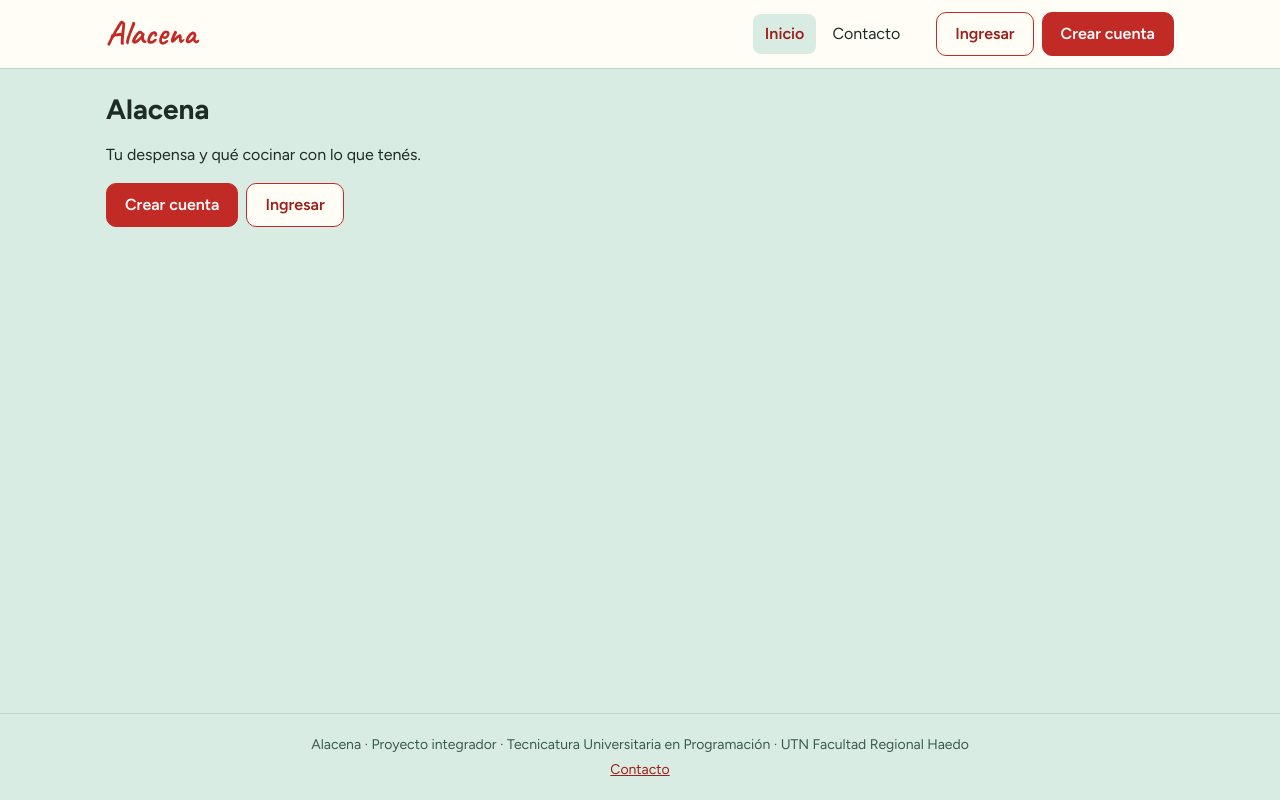
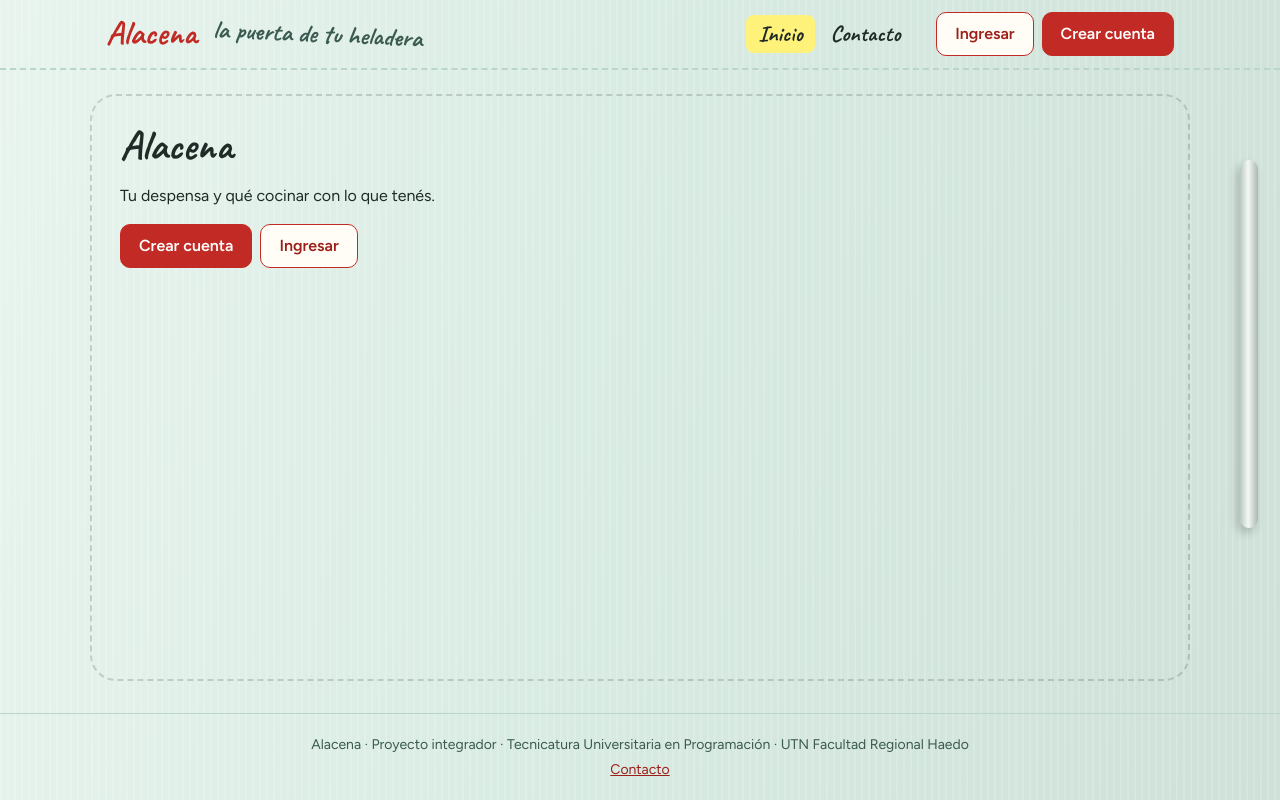
Before and after one commit to alacena-utn/alacena, a PHP site: page / in a window 1280 px wide. Run offline with PHP 8.4, Linux system fonts and the light colour scheme.

Commit message:
style: identidad visual del modelo Heladera

```diff
--- a/public/css/estilos.css
+++ b/public/css/estilos.css
@@ -545,6 +545,201 @@ tr:last-child td {
   }
 }
 
+/* ─────────────── Toques del modelo Heladera ─────────────── */
+
+/* Títulos escritos a mano */
+h1 {
+  font: 700 2.6rem/1.05 var(--fuente-mano);
+  color: var(--color-acento);
+}
+
+/* Barra: sin franja blanca, como la puerta del boceto */
+.barra {
+  background: transparent;
+  border-bottom: 2px dashed var(--color-borde);
+}
+
+.menu ul a {
+  font: 700 1.4rem/1 var(--fuente-mano);
+}
+
+.menu ul a[aria-current="page"] {
+  background: var(--color-postit);
+  color: var(--color-texto);
+}
+
+/* Tarjetas y formularios: hoja de cuaderno con cinta */
+.tarjeta {
+  position: relative;
+  border: none;
+  border-radius: 2px;
+  padding: 30px 22px 22px 52px;
+  background-color: var(--color-superficie);
+  background-image: repeating-linear-gradient(180deg, transparent 0 29px, #cfe0f2 29px 30px);
+  box-shadow: 0 14px 26px rgb(0 0 0 / 15%);
+  transform: rotate(-.4deg);
+}
+
+.tarjeta::before {
+  content: "";
+  position: absolute;
+  top: 0;
+  bottom: 0;
+  left: 34px;
+  width: 2px;
+  background: #f2a0a0;
+}
+
+.tarjeta::after {
+  content: "";
+  position: absolute;
+  top: -10px;
+  left: 24px;
+  width: 90px;
+  height: 22px;
+  background: rgb(247 201 212 / 85%);
+  transform: rotate(-4deg);
+}
+
+.tarjeta h2 {
+  font: 700 2rem/1 var(--fuente-mano);
+  color: var(--color-acento);
+}
+
+.grilla>.tarjeta:nth-child(even) {
+  transform: rotate(.5deg);
+}
+
+.grilla>.tarjeta:nth-child(even)::after {
+  background: rgb(166 216 236 / 85%);
+  left: auto;
+  right: 24px;
+  transform: rotate(3deg);
+}
+
+/* Avisos: post-it con chinche */
+.aviso {
+  position: relative;
+  border: none;
+  border-radius: 2px;
+  font-weight: 600;
+  padding: 16px 18px 14px 46px;
+  box-shadow: 0 8px 16px rgb(0 0 0 / 14%);
+  transform: rotate(-.6deg);
+}
+
+.aviso::before {
+  content: "";
+  position: absolute;
+  left: 16px;
+  top: 50%;
+  width: 16px;
+  height: 16px;
+  margin-top: -8px;
+  border-radius: 50%;
+  background: radial-gradient(circle at 35% 35%, #9fd3ff, var(--color-marca-oscuro));
+  box-shadow: 0 2px 3px rgb(0 0 0 / 35%);
+}
+
+.aviso--info {
+  background: var(--color-postit);
+}
+
+/* Etiquetas: cinta de papel escrita a mano */
+.etiqueta {
+  border: none;
+  border-radius: 0;
+  padding: 2px 10px 3px;
+  font: 700 1.15rem/1 var(--fuente-mano);
+  box-shadow: 0 1px 2px rgb(0 0 0 / 12%);
+  transform: rotate(-2deg);
+}
+
+.etiqueta:not([class*="--"]) {
+  background: rgb(240 226 186 / 94%);
+}
+
+/* En el celular, menos margen a la izquierda de la hoja */
+@media (max-width: 600px) {
+  .tarjeta {
+    padding-left: 38px;
+  }
+
+  .tarjeta::before {
+    left: 24px;
+  }
+
+  h1 {
+    font-size: 2.2rem;
+  }
+}
+
+/* ─────────────── Personalidad de la heladera ─────────────── */
+
+/* Puerta: chapa con rayitas y brillo */
+body {
+  background-color: var(--color-fondo);
+  background-image:
+    repeating-linear-gradient(90deg, rgb(255 255 255 / 16%) 0 2px, transparent 2px 7px),
+    linear-gradient(100deg, rgb(255 255 255 / 40%), rgb(255 255 255 / 0%) 45%, rgb(0 0 0 / 5%));
+  background-attachment: fixed;
+}
+
+/* Manija plateada a la derecha */
+body::after {
+  content: "";
+  position: fixed;
+  right: 22px;
+  top: 20vh;
+  width: 18px;
+  height: 46vh;
+  border-radius: 12px;
+  background: linear-gradient(90deg, #b8c7c0, #f4f8f6 45%, #a9b8b1);
+  box-shadow: -3px 5px 10px rgb(0 0 0 / 20%);
+  pointer-events: none;
+}
+
+/* Frase a mano al lado del logo */
+.marca {
+  position: relative;
+}
+
+.marca::after {
+  content: "la puerta de tu heladera";
+  position: absolute;
+  left: calc(100% + 16px);
+  top: 50%;
+  transform: translateY(-50%) rotate(2.5deg);
+  font: 700 1.6rem/1 var(--fuente-mano);
+  letter-spacing: 0;
+  text-transform: none;
+  color: var(--color-suave);
+  white-space: nowrap;
+}
+
+/* Contenido dentro de la puerta punteada */
+.contenido {
+  margin-top: 24px;
+  margin-bottom: 32px;
+  border: 2px dashed rgb(30 43 38 / 18%);
+  border-radius: 26px;
+  padding: 28px 28px 48px;
+}
+
+/* En pantallas chicas no entran la manija ni la frase */
+@media (max-width: 900px) {
+
+  body::after,
+  .marca::after {
+    display: none;
+  }
+
+  .contenido {
+    border: none;
+    padding: 24px 16px 48px;
+  }
+}
+
 /* ══════════ P2 · Página principal, Mi cocina y Mi despensa ══════════ */
 
 /* ══════════ P3 · Recetas ══════════ */
--- a/src/Vistas/encabezado.php
+++ b/src/Vistas/encabezado.php
@@ -1,4 +1,5 @@
 <?php
+
 /**
  * Parte de arriba de todas las páginas: <head>, menú de navegación y avisos.
  * Antes de incluirlo, la página define $titulo. Uso:
@@ -33,6 +34,7 @@ $menu[] = ['contacto.php', 'Contacto'];
 ?>
 <!doctype html>
 <html lang="es-AR">
+
 <head>
     <meta charset="utf-8">
     <meta name="viewport" content="width=device-width, initial-scale=1">
@@ -44,6 +46,7 @@ $menu[] = ['contacto.php', 'Contacto'];
     <link rel="stylesheet" href="<?= e(url('css/estilos.css')) ?>">
     <script src="<?= e(url('js/sitio.js')) ?>" defer></script>
 </head>
+
 <body>
     <header class="barra">
         <div class="barra__interior">
@@ -52,7 +55,7 @@ $menu[] = ['contacto.php', 'Contacto'];
             <nav id="menu-principal" class="menu" aria-label="Principal">
                 <ul>
                     <?php foreach ($menu as [$ruta, $texto]) : ?>
-          <li><a href="<?= e(url($ruta)) ?>"<?= $marcar($ruta) ?>><?= e($texto) ?></a></li>
+                        <li><a href="<?= e(url($ruta)) ?>" <?= $marcar($ruta) ?>><?= e($texto) ?></a></li>
                     <?php endforeach; ?>
                 </ul>
                 <div class="menu__cuenta">
```
Lines whose indentation alone changed are shown as unchanged.
